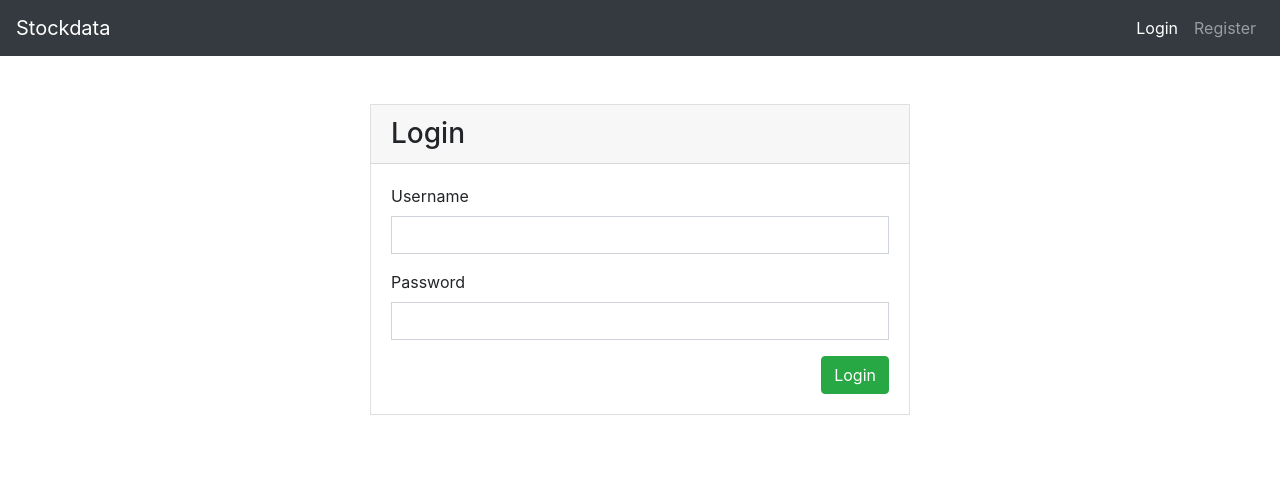
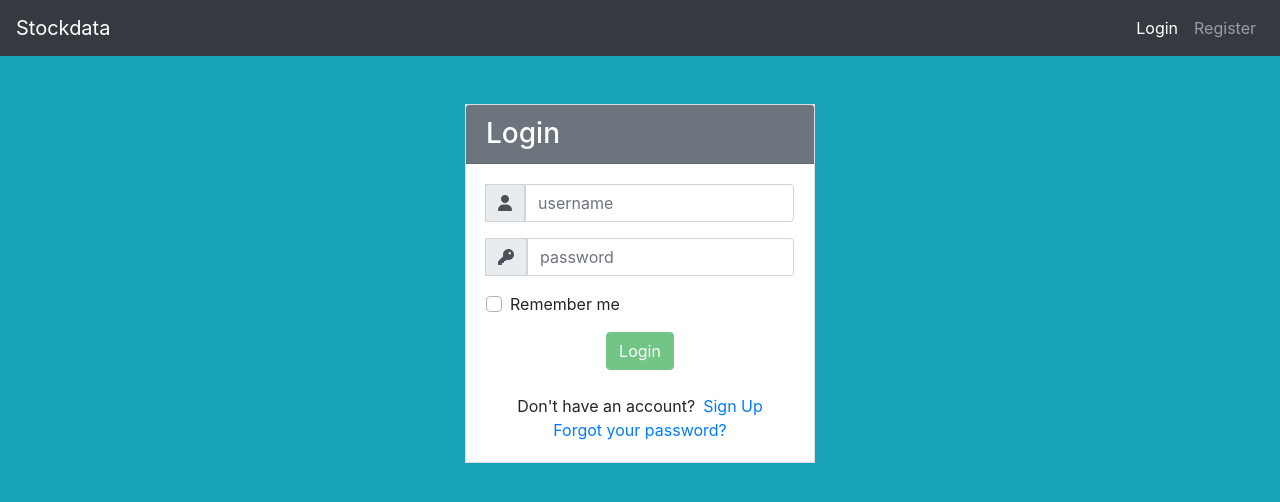
Before and after one commit to srmungantiwar/stockdata, an Angular app in the folder src/main/resources/frontend/stockdata-ui/: page /login in a window 1280 px wide. Shown: the top 502 px of the page. Built offline with nearby package versions, Linux system fonts and the light colour scheme.

Commit message:
Updated Login UI

```diff
--- a/src/main/resources/frontend/stockdata-ui/src/app/login/login.component.html
+++ b/src/main/resources/frontend/stockdata-ui/src/app/login/login.component.html
@@ -1,26 +1,52 @@
 <div class="py-5">
     <div class="row">
-      <div class="col-md-6 mx-auto">
+      <div class="col-md-4 mx-auto">
         <span class="anchor" id="formLogin"></span>
 
         <!-- form card login -->
-        <div class="card rounded-0">
-          <div class="card-header">
+        <div class="card rounded-0 box-shadow">
+          <div class="card-header text-white  bg-secondary">
             <h3 class="mb-0">Login</h3>
           </div>
           <div class="card-body">
-            <form class="form">
+            <form class="form" #loginForm="ngForm">
               <div class="form-group">
-                <label for="uname1">Username</label>
-                <input type="text" [(ngModel)]="loginUserData.username" class="form-control rounded-0"  name="email" required>
+
+                <div class="input-group mb-3">
+                  <div class="input-group-append">
+                    <span class="input-group-text"><i class="fas fa-user"></i></span>
+                  </div>
+                  <input type="text"  [(ngModel)]="loginUserData.username" name="email" class="form-control input_user" value="" placeholder="username" required>
+                </div>
               </div>
               <div class="form-group">
-                <label>Password</label>
-                <input type="password" [(ngModel)]="loginUserData.password" class="form-control rounded-0"  name="password" required>
+                <div class="input-group mb-3">
+                  <div class="input-group-append">
+                    <span class="input-group-text"><i class="fas fa-key"></i></span>
+                  </div>
+                  <input type="password" [(ngModel)]="loginUserData.password" name="password" class="form-control input_pass" value="" placeholder="password" required>
+                </div>
               </div>
-              <button type="button" (click)="loginUser()" class="btn btn-success float-right">Login</button>
+              <div class="form-group">
+                <div class="custom-control custom-checkbox">
+                  <input type="checkbox" class="custom-control-input" id="customControlInline">
+                  <label class="custom-control-label" for="customControlInline">Remember me</label>
+                </div>
+              </div>
+              <div class="d-flex justify-content-center mt-3 login_container box-shadow">
+                <button type="button" [disabled]="loginForm.form.invalid" (click)="loginUser()" class="btn btn-success">Login</button>
+              </div>
             </form>
+            <div class="mt-4">
+              <div class="d-flex justify-content-center links">
+                Don't have an account? <a (click)="registerRoute()" class="ml-2 text-primary">Sign Up</a>
+              </div>
+              <div class="d-flex justify-content-center links">
+                <a (click)="forgetPasswordRoute()" class="text-primary">Forgot your password?</a>
+              </div>
+            </div>
           </div>
+
           <!--/card-block-->
         </div>
         <!-- /form card login -->
--- a/src/main/resources/frontend/stockdata-ui/src/app/login/login.component.ts
+++ b/src/main/resources/frontend/stockdata-ui/src/app/login/login.component.ts
@@ -16,6 +16,14 @@ export class LoginComponent implements OnInit {
   ngOnInit() {
   }
 
+  registerRoute(){
+    this._router.navigate(['/register']);
+  }
+
+  forgetPasswordRoute(){
+    this._router.navigate(['/register']);
+  }
+
   loginUser(){
     this._auth.loginUser(this.loginUserData)
     .subscribe(
--- a/src/main/resources/frontend/stockdata-ui/src/app/register/register.component.html
+++ b/src/main/resources/frontend/stockdata-ui/src/app/register/register.component.html
@@ -5,8 +5,8 @@
 
         <!-- form card login -->
         <div class="card rounded-0">
-          <div class="card-header">
-            <h3 class="mb-0">Registration</h3>
+          <div class="card-header text-white bg-secondary">
+            <h3 class="mb-0 ">Registration</h3>
           </div>
           <div class="card-body">
             <form class="form" #userForm="ngForm">
@@ -49,13 +49,13 @@
               </div>
               <div class="form-group">
                 <label>Retype Password</label>
-                <input type="password" name="cpassword" class="form-control rounded-0" required>
+                <input type="password" [(ngModel)]="registerUserData.cpassword" name="cpassword" #password="ngModel" class="form-control rounded-0" required>
               </div>
               <button type="button" [disabled]="userForm.form.invalid" (click)="registerUser()" class="btn btn-success float-right">Register</button>
               <div class="row"  *ngIf="showMsg">
                 <div class="col-xs-12">
                   <p class="alert alert-success">
-                      <strong>Registration Success!</strong> Please click here to <a href="../login">login</a>!.
+                      <strong>Registration Success!</strong> Please click here to <a (click)="routeLogin()" class="text-primary">Login</a>!.
                   </p>
                 </div>
               </div>
--- a/src/main/resources/frontend/stockdata-ui/src/app/register/register.component.ts
+++ b/src/main/resources/frontend/stockdata-ui/src/app/register/register.component.ts
@@ -1,5 +1,6 @@
 import { Component, OnInit , ViewChild} from '@angular/core';
 import { AuthService } from '../auth.service';
+import { Router } from '@angular/router';
 
 
 @Component({
@@ -12,9 +13,14 @@ export class RegisterComponent implements OnInit {
 
   showMsg: boolean = false;
   registerUserData = {}
-  constructor(private _auth:AuthService) { }
+  constructor(private _auth:AuthService,
+    private _router : Router) { }
 
   ngOnInit() {
+  }
+
+  routeLogin(){
+    this._router.navigate(['/login']);
   }
 
   registerUser(){
@@ -23,7 +29,6 @@ export class RegisterComponent implements OnInit {
       res => {
         this.showMsg = true;
         this.formValues.resetForm();
-        console.log(res);
       },
       err => console.log(err)
     )
--- /dev/null
+++ b/src/main/resources/frontend/stockdata-ui/src/app/welcome.service.ts
@@ -0,0 +1,16 @@
+import { Injectable } from '@angular/core';
+import { HttpClient } from '@angular/common/http';
+
+@Injectable({
+  providedIn: 'root'
+})
+export class WelcomeService {
+
+  private _welcomeUrl = "http://localhost:8080/welcome";
+
+  greetUser() {
+    return this.http.get<any>(this._welcomeUrl);
+  }
+
+  constructor(private http : HttpClient) { }
+}
--- a/src/main/resources/frontend/stockdata-ui/src/app/welcome/welcome.component.html
+++ b/src/main/resources/frontend/stockdata-ui/src/app/welcome/welcome.component.html
@@ -1 +1,3 @@
 <p>welcome works!</p>
+
+{{ngOnInit()}}
--- a/src/main/resources/frontend/stockdata-ui/src/app/welcome/welcome.component.ts
+++ b/src/main/resources/frontend/stockdata-ui/src/app/welcome/welcome.component.ts
@@ -1,4 +1,5 @@
 import { Component, OnInit } from '@angular/core';
+import { WelcomeService } from '../welcome.service';
 
 @Component({
   selector: 'app-welcome',
@@ -7,9 +8,10 @@ import { Component, OnInit } from '@angular/core';
 })
 export class WelcomeComponent implements OnInit {
 
-  constructor() { }
+  constructor(private _welcomeService : WelcomeService) { }
 
   ngOnInit() {
+    this._welcomeService.greetUser();
   }
 
 }
--- a/src/main/resources/frontend/stockdata-ui/src/index.html
+++ b/src/main/resources/frontend/stockdata-ui/src/index.html
@@ -8,10 +8,11 @@
   <link rel="icon" type="image/x-icon" href="favicon.ico">
   <link rel="stylesheet" href="https://stackpath.bootstrapcdn.com/bootstrap/4.4.1/css/bootstrap.min.css" integrity="sha384-Vkoo8x4CGsO3+Hhxv8T/Q5PaXtkKtu6ug5TOeNV6gBiFeWPGFN9MuhOf23Q9Ifjh" crossorigin="anonymous">
 </head>
-<body>
+<body class="bg-info">
   <app-root></app-root>
   <script src="https://code.jquery.com/jquery-3.4.1.slim.min.js" integrity="sha384-J6qa4849blE2+poT4WnyKhv5vZF5SrPo0iEjwBvKU7imGFAV0wwj1yYfoRSJoZ+n" crossorigin="anonymous"></script>
   <script src="https://cdn.jsdelivr.net/npm/popper.js@1.16.0/dist/umd/popper.min.js" integrity="sha384-Q6E9RHvbIyZFJoft+2mJbHaEWldlvI9IOYy5n3zV9zzTtmI3UksdQRVvoxMfooAo" crossorigin="anonymous"></script>
   <script src="https://stackpath.bootstrapcdn.com/bootstrap/4.4.1/js/bootstrap.min.js" integrity="sha384-wfSDF2E50Y2D1uUdj0O3uMBJnjuUD4Ih7YwaYd1iqfktj0Uod8GCExl3Og8ifwB6" crossorigin="anonymous"></script>
+  <script src="https://kit.fontawesome.com/8cf87546fe.js" crossorigin="anonymous"></script>
 </body>
 </html>
```
Also changed, not shown: 1 other file (tests, documents, lock files or other folders).
